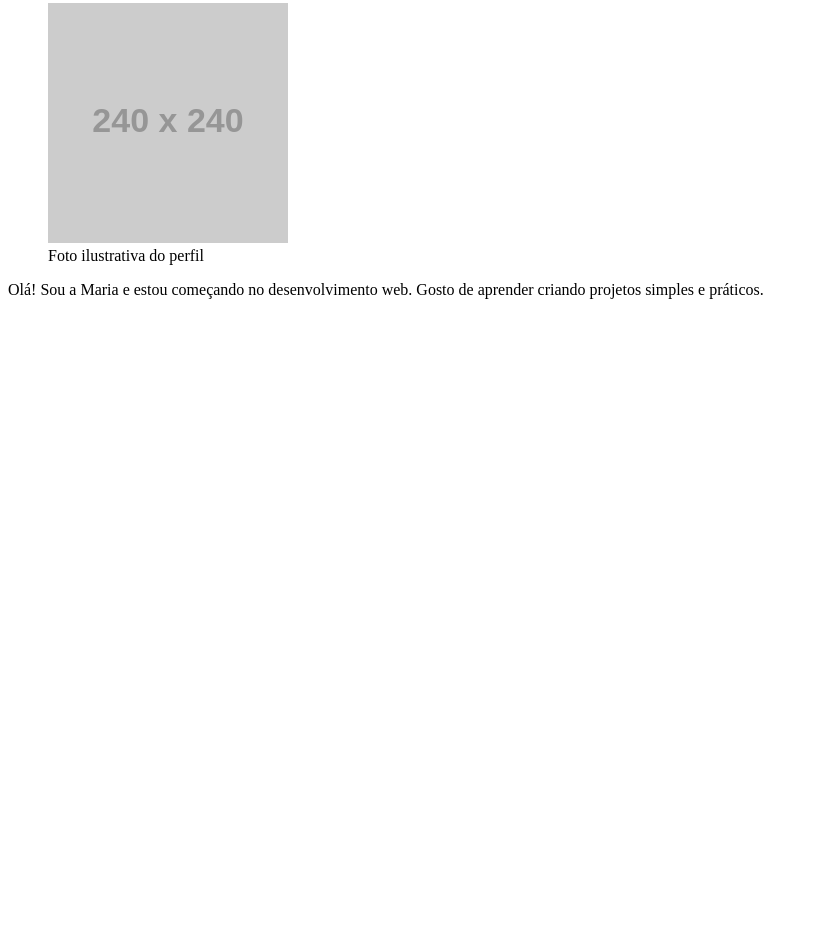
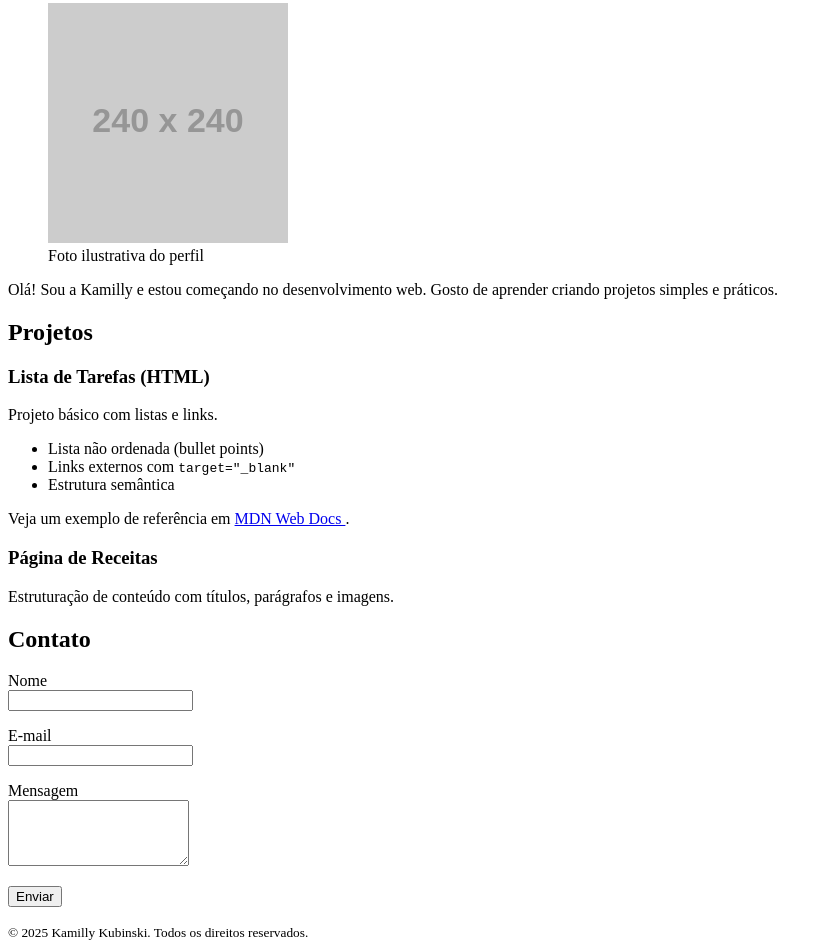
Before and after one commit to kamillykubinski/Atividade-pratica-em-HTML, a plain HTML site: page portfolio-html/index.html in a window 1280 px wide. Shown: the part 232-1181 px from the top of the page, without its empty margins (0-829 px from the left). Before the commit the page ends 800 px from the top, so only its background shows below. Drawn offline with Linux system fonts and the light colour scheme; placeholder pictures from the web are drawn by us.

Commit message:
index.html Kamilly

```diff
--- a/portfolio-html/index.html
+++ b/portfolio-html/index.html
@@ -3,14 +3,14 @@
 <head>
   <meta charset="utf-8">
   <meta name="viewport" content="width=device-width, initial-scale=1">
-<title>Portfólio de Maria Silva</title>
+  <title>Portfólio de Kamilly Kubinski</title>
   <meta name="description" content="Portfólio simples feito em HTML puro.">
 </head>
 <body>
   <header>
+    <h1>Portfólio de Kamilly Kubinski</h1>
+    <p>Estudante de desenvolvimento web HTML, CSS e JavaScript.</p>
 
-<h1>Portfólio de Maria Silva</h1>
-<p>Estudante de desenvolvimento web — HTML, CSS e JavaScript.</p>
     <nav aria-label="Navegação principal">
       <ul>
         <li><a href="#sobre">Sobre</a></li>
@@ -23,14 +23,65 @@
     <section id="sobre">
       <h2>Sobre</h2>
       <figure>
-<img src="https://via.placeholder.com/240" alt="Retrato de Maria sorrindo
-de frente.">
+        <img src="https://via.placeholder.com/240" alt="Retrato de Maria sorrindo de frente.">
         <figcaption>Foto ilustrativa do perfil</figcaption>
       </figure>
       <p>
-Olá! Sou a Maria e estou começando no desenvolvimento web.
+        Olá! Sou a Kamilly e estou começando no desenvolvimento web.
         Gosto de aprender criando projetos simples e práticos.
       </p>
     </section>
+    <section id="projetos">
+      <h2>Projetos</h2>
+
+      <article>
+        <h3>Lista de Tarefas (HTML)</h3>
+        <p>Projeto básico com listas e links.</p>
+        <ul>
+          <li>Lista não ordenada (bullet points)</li>
+          <li>Links externos com <code>target="_blank"</code></li>
+          <li>Estrutura semântica</li>
+        </ul>
+        <p>
+          Veja um exemplo de referência em
+          <a href="https://developer.mozilla.org/pt-BR/docs/Web/HTML" target="_blank" rel="noopener">
+            MDN Web Docs
+          </a>.
+        </p>
+      </article>
+
+      <article>
+        <h3>Página de Receitas</h3>
+        <p>Estruturação de conteúdo com títulos, parágrafos e imagens.</p>
+      </article>
+    </section>
+    <section id="contato">
+      <h2>Contato</h2>
+
+      <form action="#" method="post">
+        <p>
+          <label for="nome">Nome</label><br>
+          <input id="nome" name="nome" type="text" required>
+        </p>
+
+        <p>
+          <label for="email">E-mail</label><br>
+          <input id="email" name="email" type="email" required>
+        </p>
+
+        <p>
+          <label for="mensagem">Mensagem</label><br>
+          <textarea id="mensagem" name="mensagem" rows="4" required></textarea>
+        </p>
+
+        <p>
+          <button type="submit">Enviar</button>
+        </p>
+      </form>
+    </section>
+  </main>
+  <footer>
+    <small>&copy; 2025 Kamilly Kubinski. Todos os direitos reservados.</small>
+  </footer>
 </body>
 </html>
```
Lines whose indentation alone changed are shown as unchanged.
